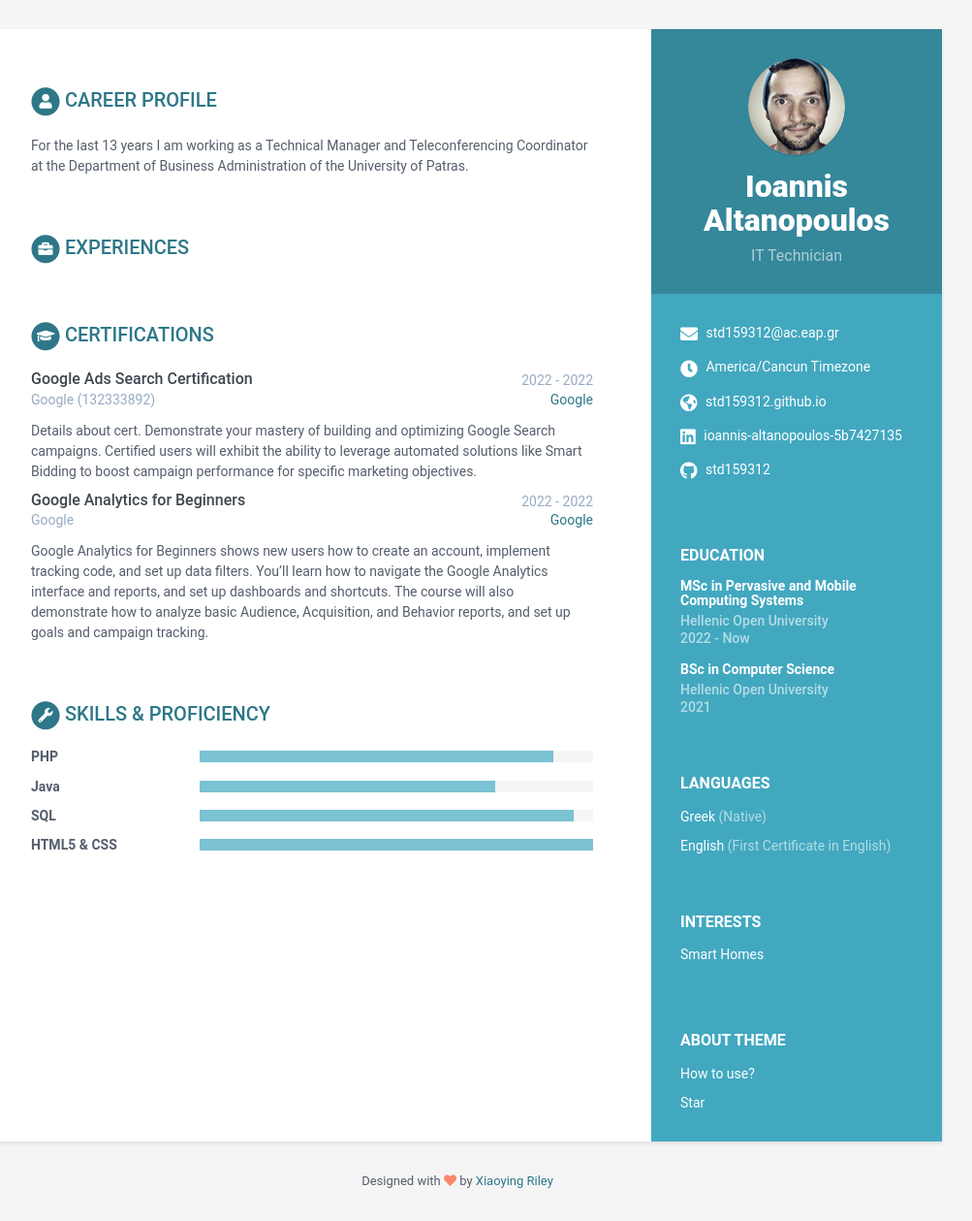
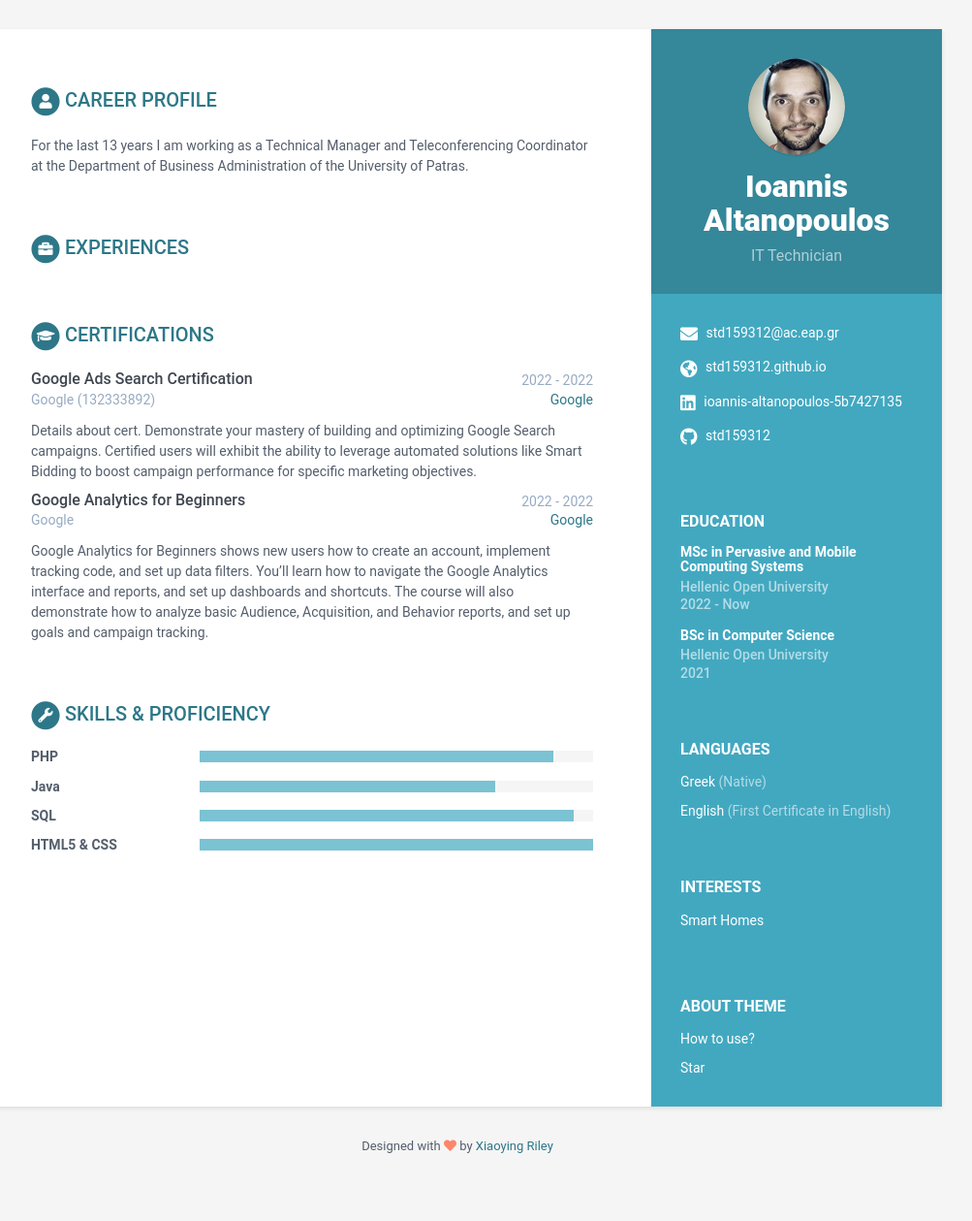
Before and after one commit to std159312/std159312.github.io, a Jekyll site: the page built from index.html, in a window 1280 px wide. Shown: the whole page at 97% size, without its empty margins (168-1171 px from the left). Built offline with Jekyll 4.4.1, drawn with Linux system fonts in a browser that asks for light colours; after the commit the page ends 1223 px from its top, so only the background shows below that.

Commit message:
Initial commit

```diff
--- a/_data/data.yml
+++ b/_data/data.yml
@@ -15,7 +15,7 @@
     # Sidebar links
     email: std159312@ac.eap.gr
     phone:
-    timezone: America/Cancun Timezone
+    timezone:
     citizenship:
     website: std159312.github.io #do not add http://
     linkedin: ioannis-altanopoulos-5b7427135
```
